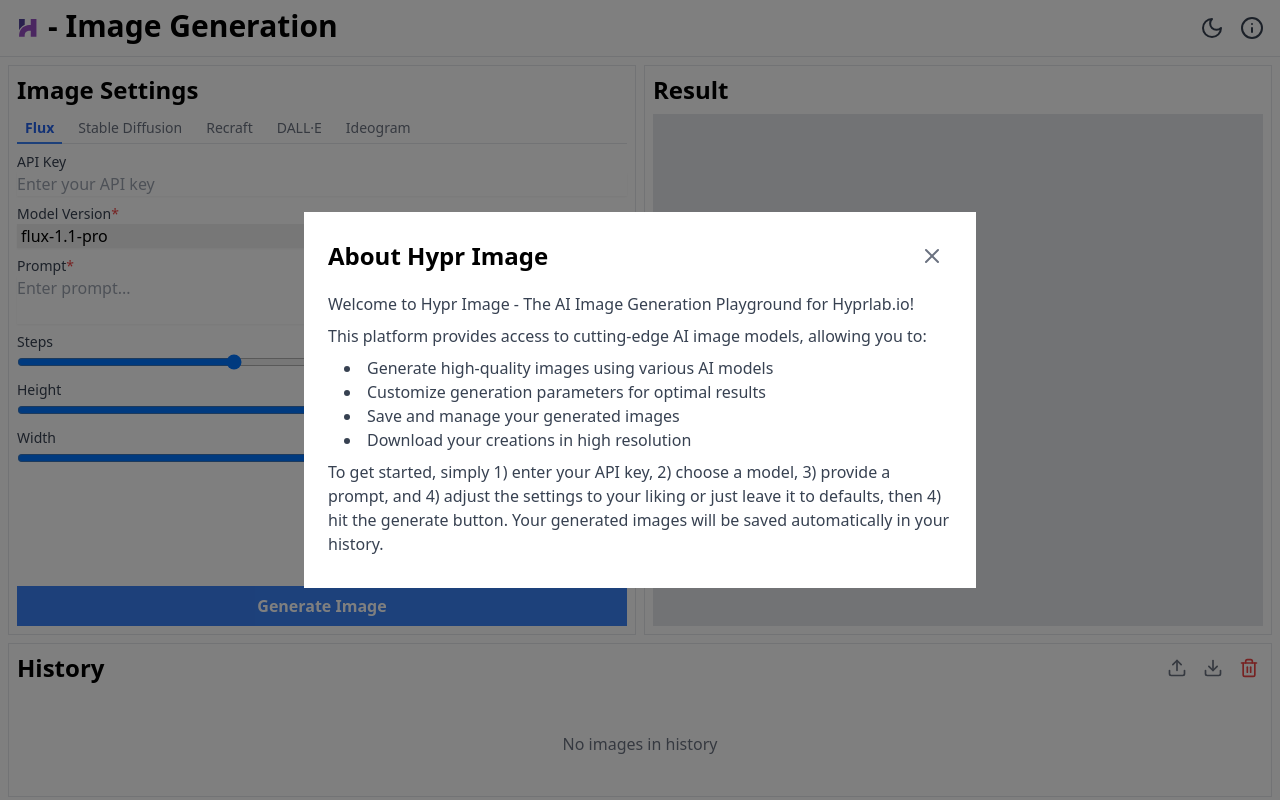
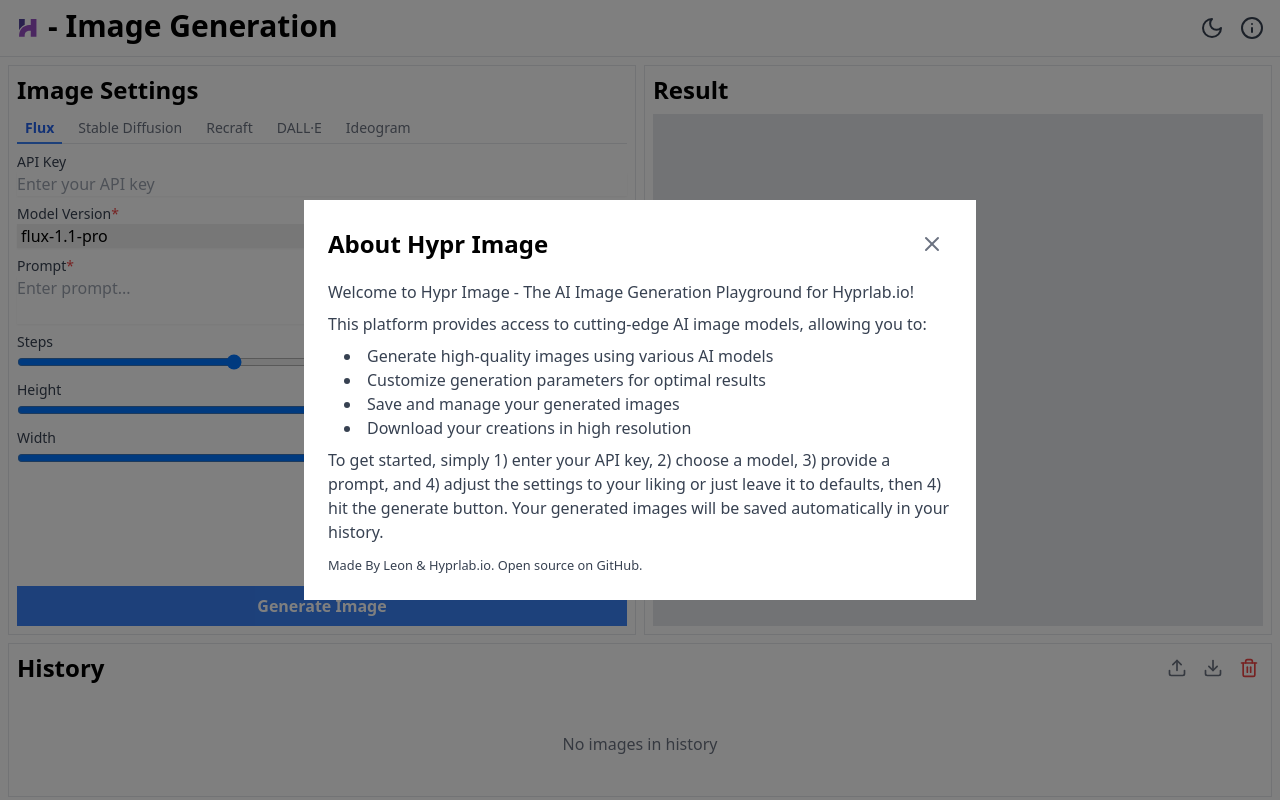
Before and after one commit to l3ony2k/hypr-flux, a React (Vite) app: page / in a window 1280 px wide. Both pictures are taken after a click on the button 1252 px from the left and 28 px from the top of the page. Built offline with nearby package versions, Linux system fonts and the light colour scheme.

Commit message:
add attribution note to InfoModal component

```diff
--- a/src/components/InfoModal.tsx
+++ b/src/components/InfoModal.tsx
@@ -57,6 +57,7 @@
             leave it to defaults, then 4) hit the generate button. Your
             generated images will be saved automatically in your history.
           </p>
+          <p><small>Made By Leon & Hyprlab.io. Open source on <a href="https://github.com/l3ony2k/hypr-flux" target="_blank" rel="noopener noreferrer">GitHub</a>.</small></p>
         </div>
       </div>
     </div>
```
